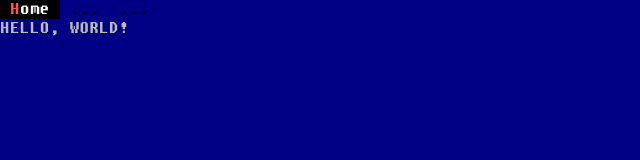
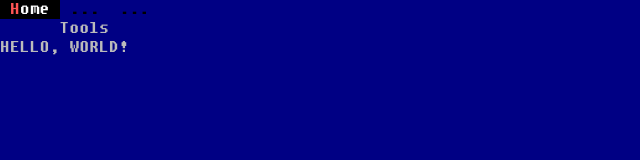
Before and after one commit to mackruize/webcore, a plain HTML site: page webtools.html in a window 1280 px wide. Shown: the whole page, without its empty margins (0-640 px from the left). Drawn offline with nearby package versions, Linux system fonts and the light colour scheme.

Commit message:
new update > add webtools

```diff
--- a/assets/navbar.html
+++ b/assets/navbar.html
@@ -2,6 +2,6 @@
     <li class="active">
       <a href="#">Home</a>
     </li>
-    <li><a href="#">...</a></li>
+    <li><a href="webtools.html">...</a>Tools</li>
     <li><a href="#">...</a></li>
   </ul>
--- a/speedtest.html
+++ b/webtools.html
@@ -2,7 +2,7 @@
 <html>
   <head>
     <script src="https://code.jquery.com/jquery-3.7.0.js"></script>
-    <title>Test your Speed!</title>
+    <title>Web Tools</title>
     <meta name="viewport" content="width=device-width, initial-scale=1.0">
     <!-- Bootstrap -->
     <link href="css/bootstrap.min.css" rel="stylesheet" media="screen">
```
